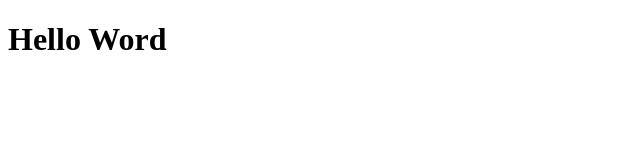
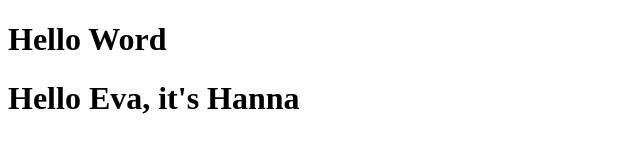
Before and after one commit to evaleao/eva_project, a plain HTML site: page index.html in a window 1280 px wide. Shown: the whole page, without its empty margins (0-640 px from the left). Drawn offline with Linux system fonts and the light colour scheme.

Commit message:
Hello from Hanna

```diff
--- a/index.html
+++ b/index.html
@@ -7,5 +7,6 @@
   </head>
  <body>
  <h1>Hello Word</h1>
+ <h1>Hello Eva, it's Hanna</h1>
  </body>
 </html>
```
